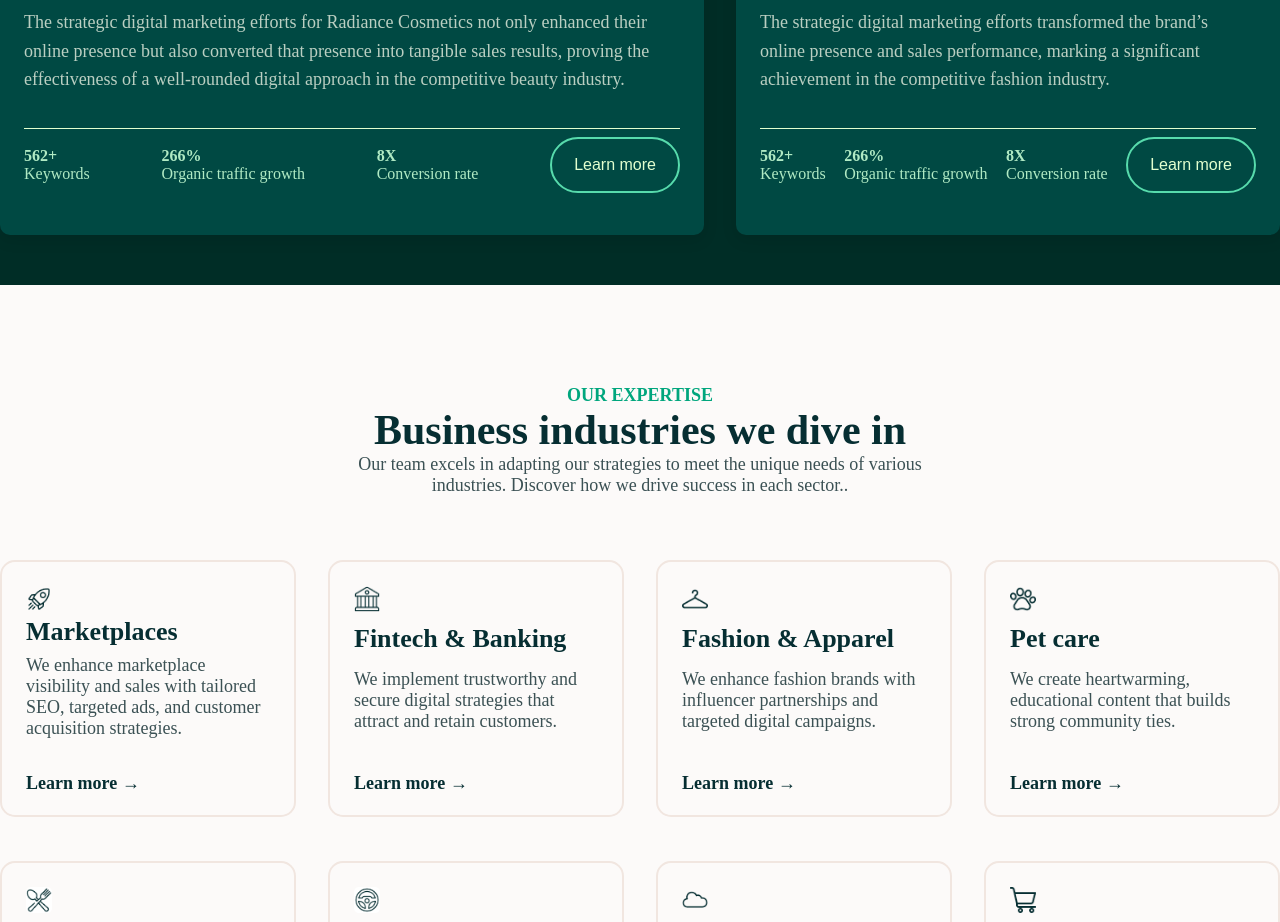
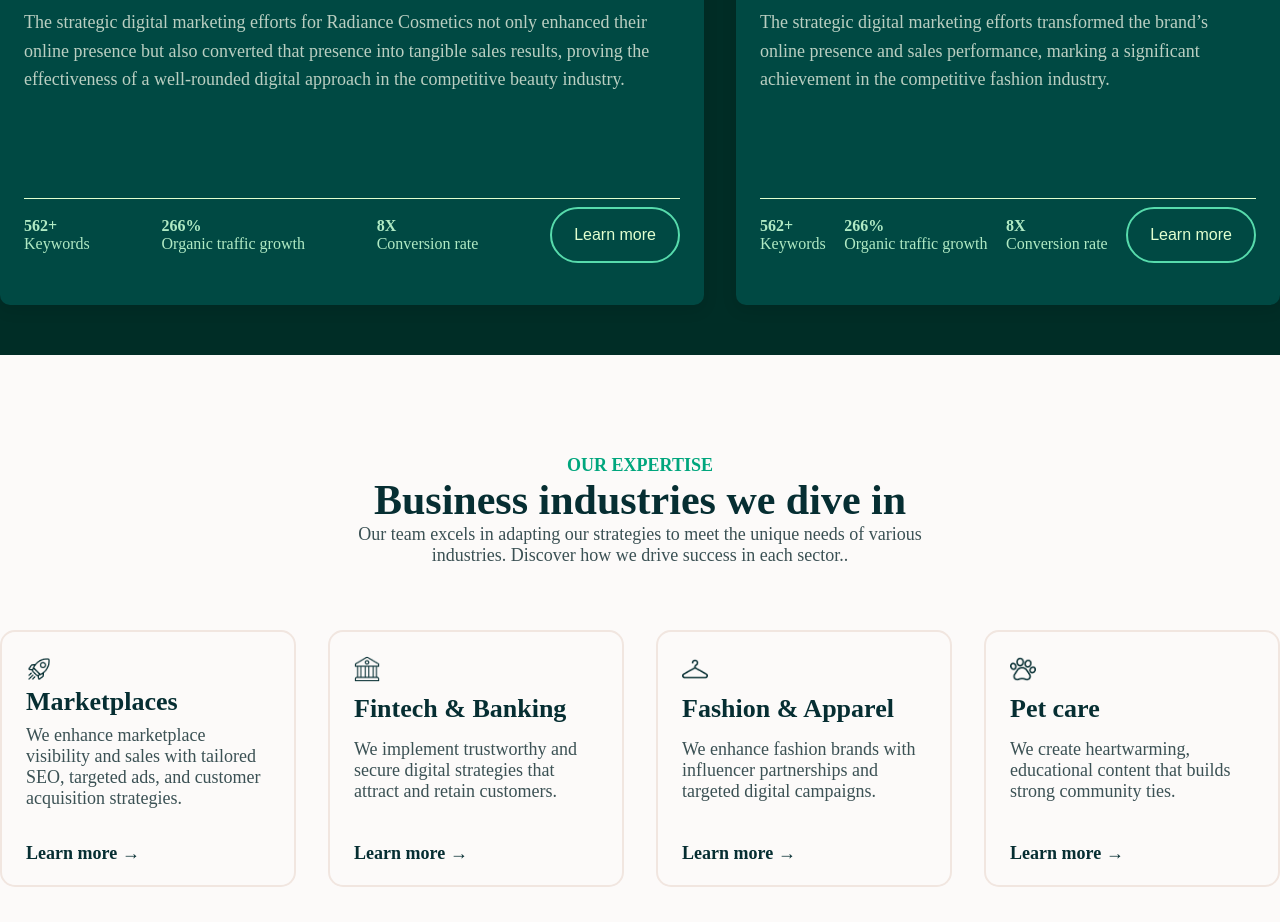
Before and after one commit to qnchoyy/Front-End-Developer-Task, a React (Vite) app: page / in a window 1280 px wide. Shown: the part 4361-5283 px from the top of the page. Built offline with nearby package versions, Linux system fonts and the light colour scheme; a web font is replaced by a local one.

Commit message:
add margin in caseStudySection

```diff
--- a/src/components/CaseStudySection/CaseStudySection.module.css
+++ b/src/components/CaseStudySection/CaseStudySection.module.css
@@ -36,8 +36,6 @@
   font-size: 42px;
   font-weight: bold;
   color: #e2ffcf;
-  /* margin-top: 100px;
-  margin-bottom: 6px; */
 }
 
 .texts {
@@ -96,6 +94,7 @@
   color: #b0eac4;
   border-top: 1px solid #e2ffcf;
   padding-top: 8px;
+  margin-top: 70px;
 }
 
 .caseStudyStats div {
@@ -125,7 +124,6 @@
   color: #002d26;
   padding: 15px 30px;
   font-size: 18px;
-  /* margin-top: 40px;*/
   border-radius: 5px;
   cursor: pointer;
   border: none;
```
